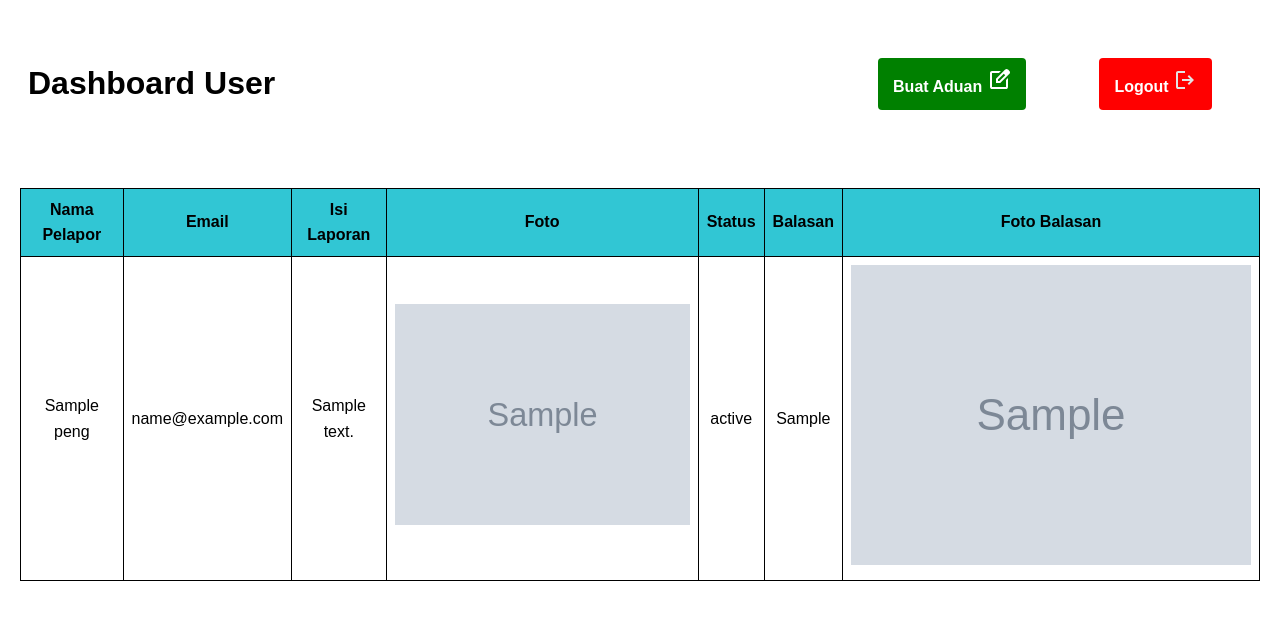
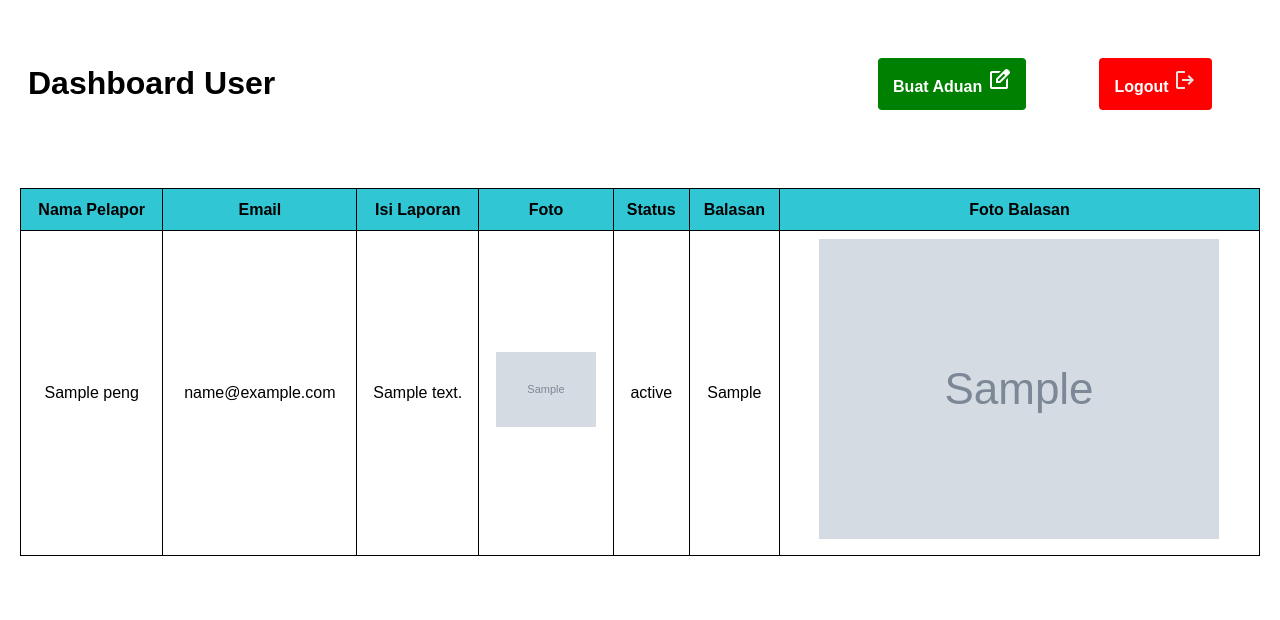
Before and after one commit to bagusmukti/Project-UAS, a PHP site: page /dashboard_user.php in a window 1280 px wide. Shown: the top 620 px of the page. Run offline with PHP 8.4, Linux system fonts and the light colour scheme; the visitor is signed in with stand-in values (Sample User, id 1); tables that the repository leaves empty or names only in its code hold one stand-in row (values such as "Sample post"); grey boxes marked "Sample" are stand-in pictures.

Commit message:
Update dashboard_user.php

```diff
--- a/pages/dashboard_user.php
+++ b/pages/dashboard_user.php
@@ -127,7 +127,7 @@ catch (Exception $e) {
                                 <img src="../assets/uploaded_pics/<?= htmlspecialchars($row['foto']) ?>"
                                     alt="Laporan Foto"
                                     loading="lazy"
-                                    style="width: 500px; height: auto; max-width: 100%;">
+                                    style="width: 100px; height: auto; max-width: 100%;">
                             <?php else: ?>
                                 <!-- Jika tidak ada foto, tampilkan pesan -->
                                 <p>Tidak ada foto</p>
```
